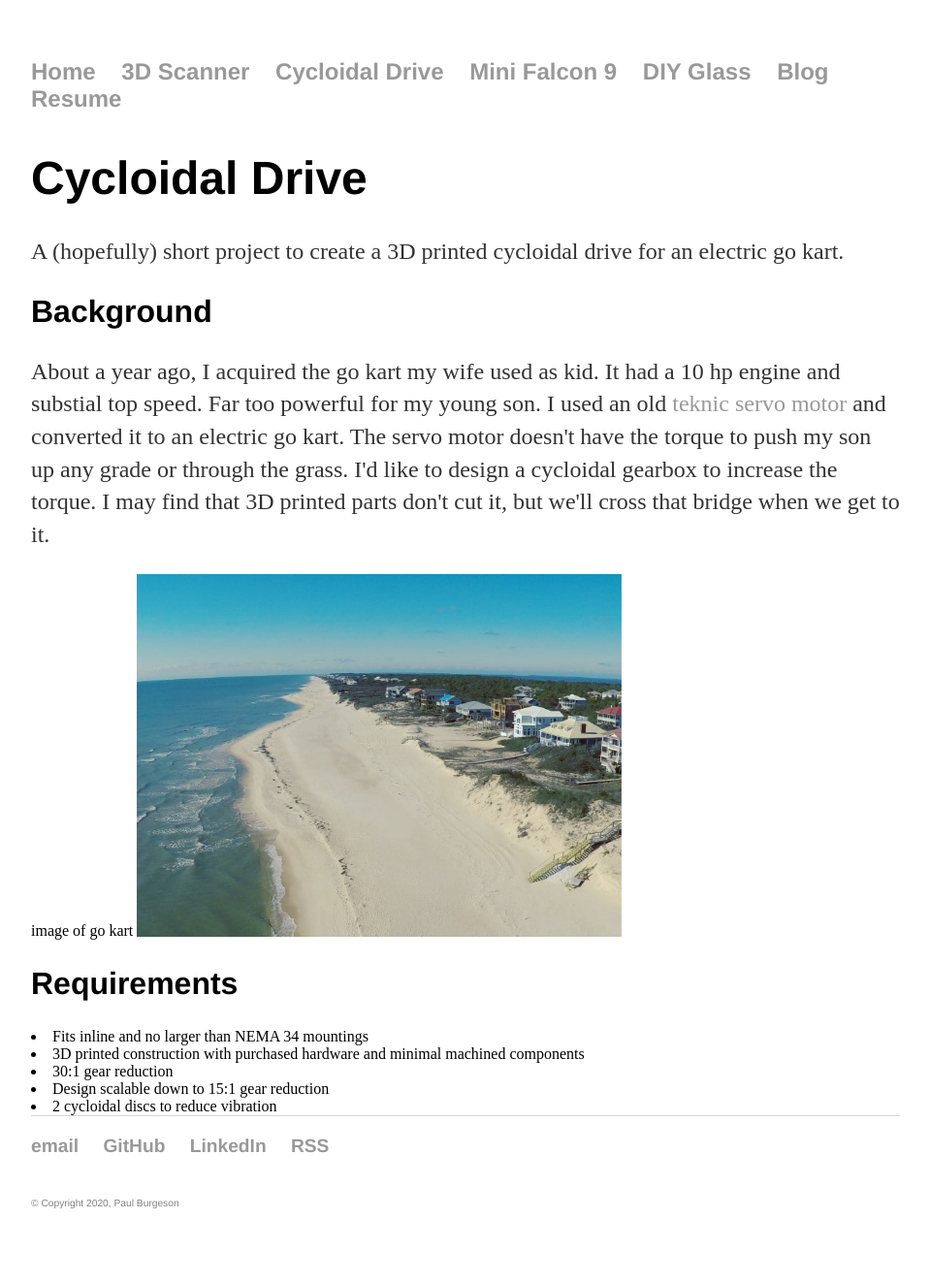
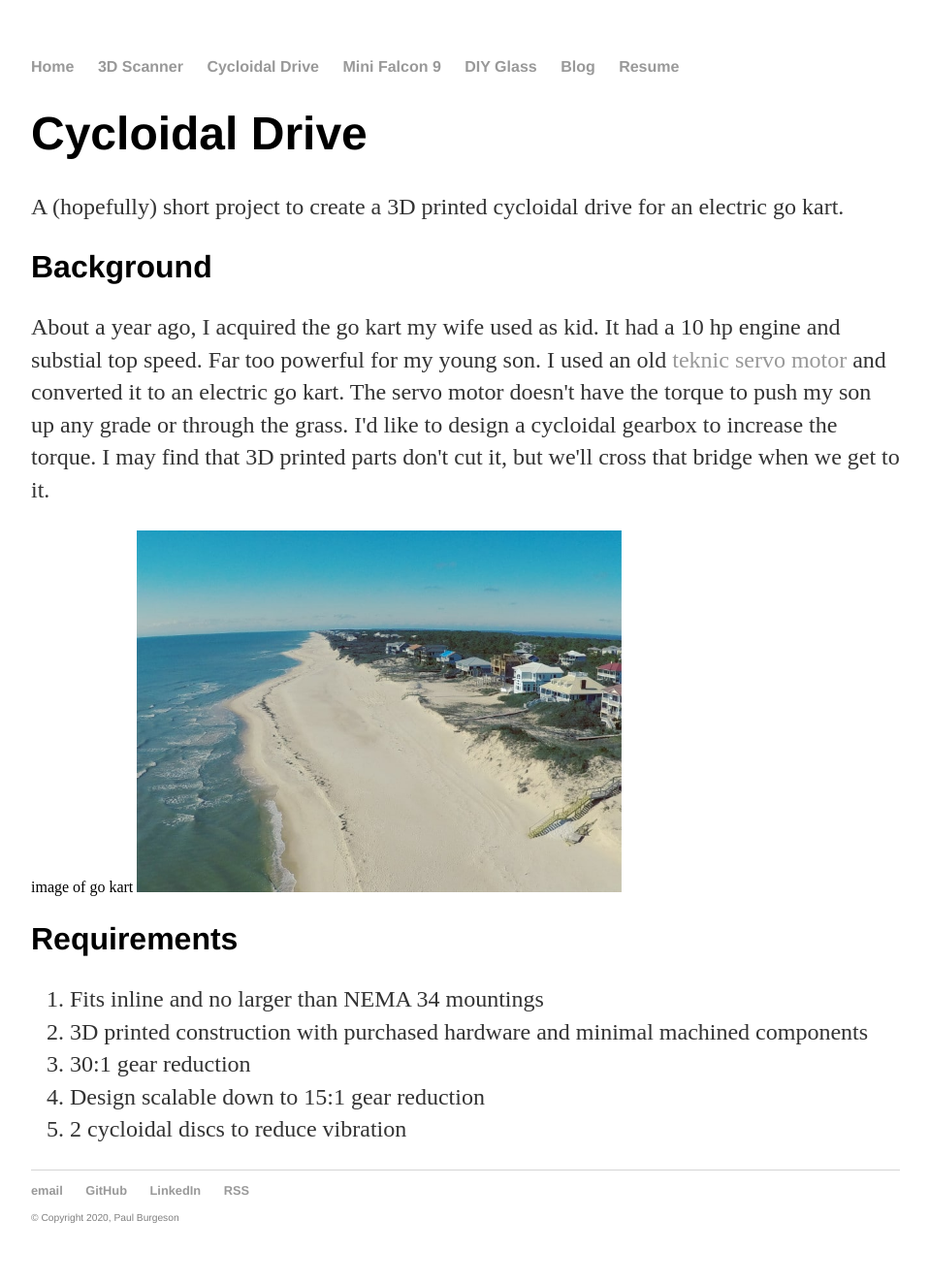
Before and after one commit to pburgeson/pburgeson.github.io, a Jekyll site: the page built from cycloidaldrive/index.html, in a window 1280 px wide. Shown: the whole page at 97% size, without its empty margins (160-1119 px from the left). Built offline with Jekyll 4.4.1, drawn with Linux system fonts in a browser that asks for light colours.

Commit message:
Fixing list formatting

```diff
--- a/_layouts/default.html
+++ b/_layouts/default.html
@@ -20,7 +20,7 @@
 		<body>
 			<nav>
 	    		<ul>
-	        		<li><a href="/">Home</a></li>
+	        	<li><a href="/">Home</a></li>
 				<li><a href="/3dscanner">3D Scanner</a></li>
 				<li><a href="/cycloidaldrive">Cycloidal Drive</a></li>
 				<li><a href="/minifalcon9">Mini Falcon 9</a></li>
--- a/css/main.css
+++ b/css/main.css
@@ -42,12 +42,12 @@ footer {
     font-size: .8em;
 }
 
-ul {
+ul.posts {
     margin: 20px auto 40px;
     font-size: 1.5em;
 }
 
-ul li {
+ul.posts li {
     list-style: none;
 }
 img {
--- a/cycloidaldrive/index.html
+++ b/cycloidaldrive/index.html
@@ -13,8 +13,12 @@ image of go kart
 <img src="../assets/cycloidaldrive/sgi_beach.jpg" width="500">
 
 <h2>Requirements</h2>
-    <li>Fits inline and no larger than NEMA 34 mountings</li>
-    <li>3D printed construction with purchased hardware and minimal machined components</li>
-    <li>30:1 gear reduction</li>
-    <li>Design scalable down to 15:1 gear reduction</li>
-    <li>2 cycloidal discs to reduce vibration</li>
+<p>
+    <ol>
+        <li>Fits inline and no larger than NEMA 34 mountings</li>
+        <li>3D printed construction with purchased hardware and minimal machined components</li>
+        <li>30:1 gear reduction</li>
+        <li>Design scalable down to 15:1 gear reduction</li>
+        <li>2 cycloidal discs to reduce vibration</li>
+    </ol>
+</p>
```
Also changed, not shown: minifalcon9/index.html (+8 -4 lines).
